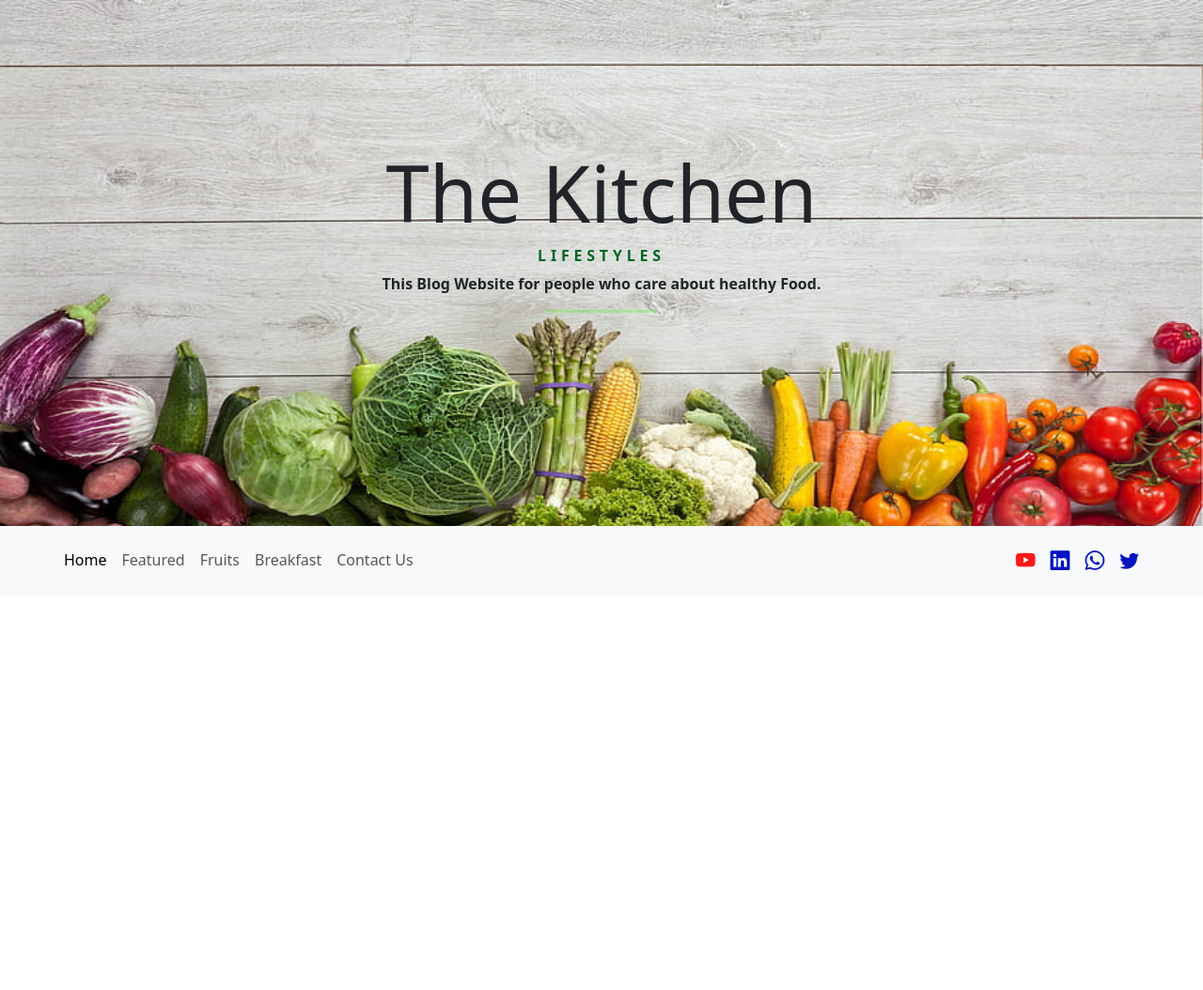
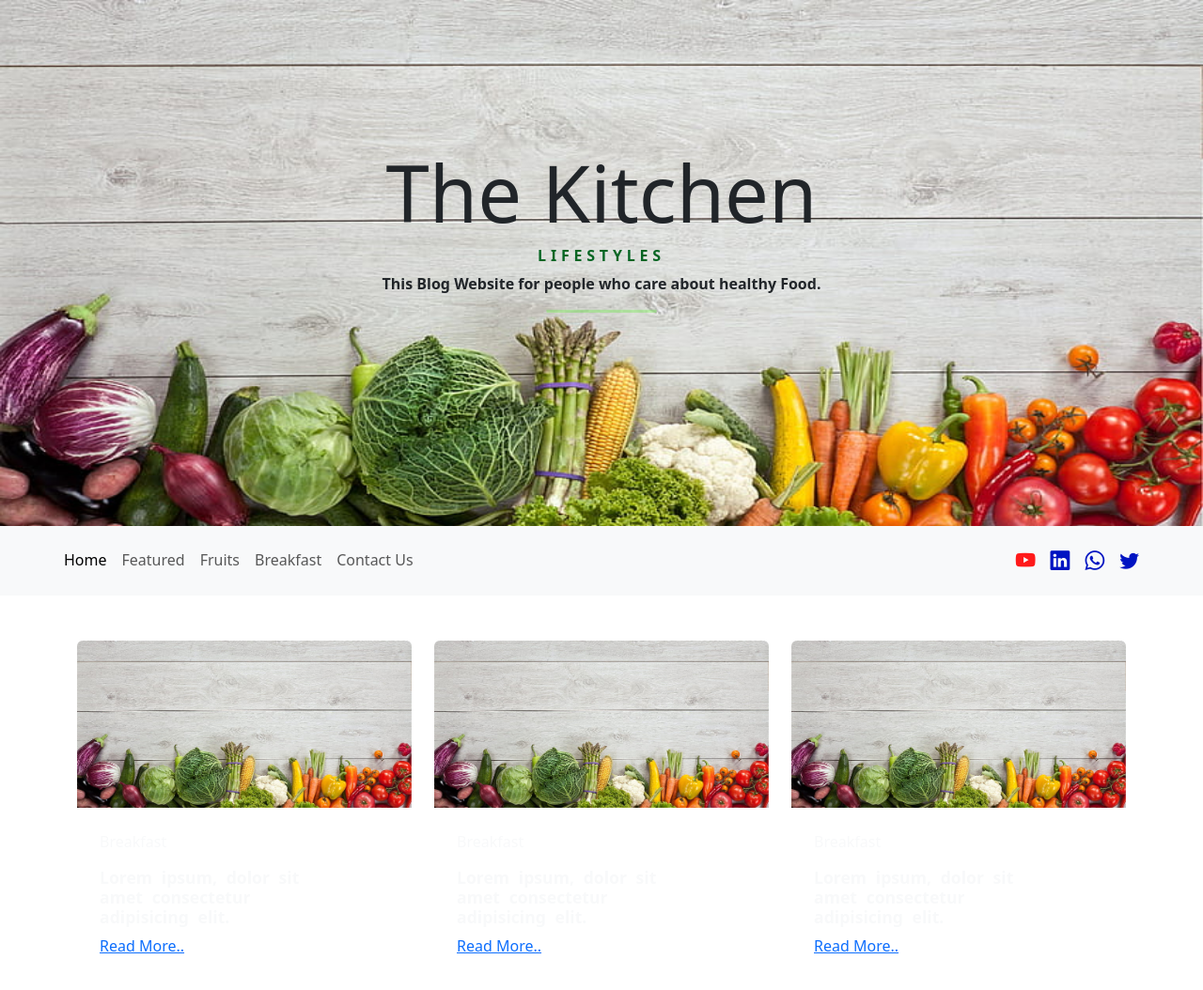
Before and after one commit to Gyanendra-333/January_2024, a plain HTML site: page The_Kitchen/index.html in a window 1280 px wide. Shown: the whole page at 94% size. Before the commit the page ends 800 px from the top, so only its background shows below. Drawn offline with nearby package versions, Linux system fonts and the light colour scheme.

Commit message:
featured

```diff
--- a/The_Kitchen/index.html
+++ b/The_Kitchen/index.html
@@ -81,8 +81,38 @@
                 </div>
             </div>
         </nav>
+
+
     </header>
 
+    <section class="featured container my-5">
+        <div class="row">
+            <div class="one col-lg-4 col-md-6 col-12">
+                <img class="img-fluid rounded-top" src="img/header.jpg" alt="img">
+                <div class="text w-75 h-50 text-light p-4">
+                    <p>Breakfast</p>
+                    <h4>Lorem ipsum, dolor sit amet consectetur adipisicing elit.</h4>
+                    <a href="#">Read More..</a>
+                </div>
+            </div>
+            <div class="one col-lg-4 col-md-6 col-12">
+                <img class="img-fluid rounded-top" src="img/header.jpg" alt="img">
+                <div class="text w-75 h-50 text-light p-4">
+                    <p>Breakfast</p>
+                    <h4>Lorem ipsum, dolor sit amet consectetur adipisicing elit.</h4>
+                    <a href="#">Read More..</a>
+                </div>
+            </div>
+            <div class="one col-lg-4 col-md-6 col-12">
+                <img class="img-fluid rounded-top" src="img/header.jpg" alt="img">
+                <div class="text w-75 h-50 text-light p-4">
+                    <p>Breakfast</p>
+                    <h4>Lorem ipsum, dolor sit amet consectetur adipisicing elit.</h4>
+                    <a href="#">Read More..</a>
+                </div>
+            </div>
+        </div>
+    </section>
 
 
     <!-- Bootstrap Js -->
```
